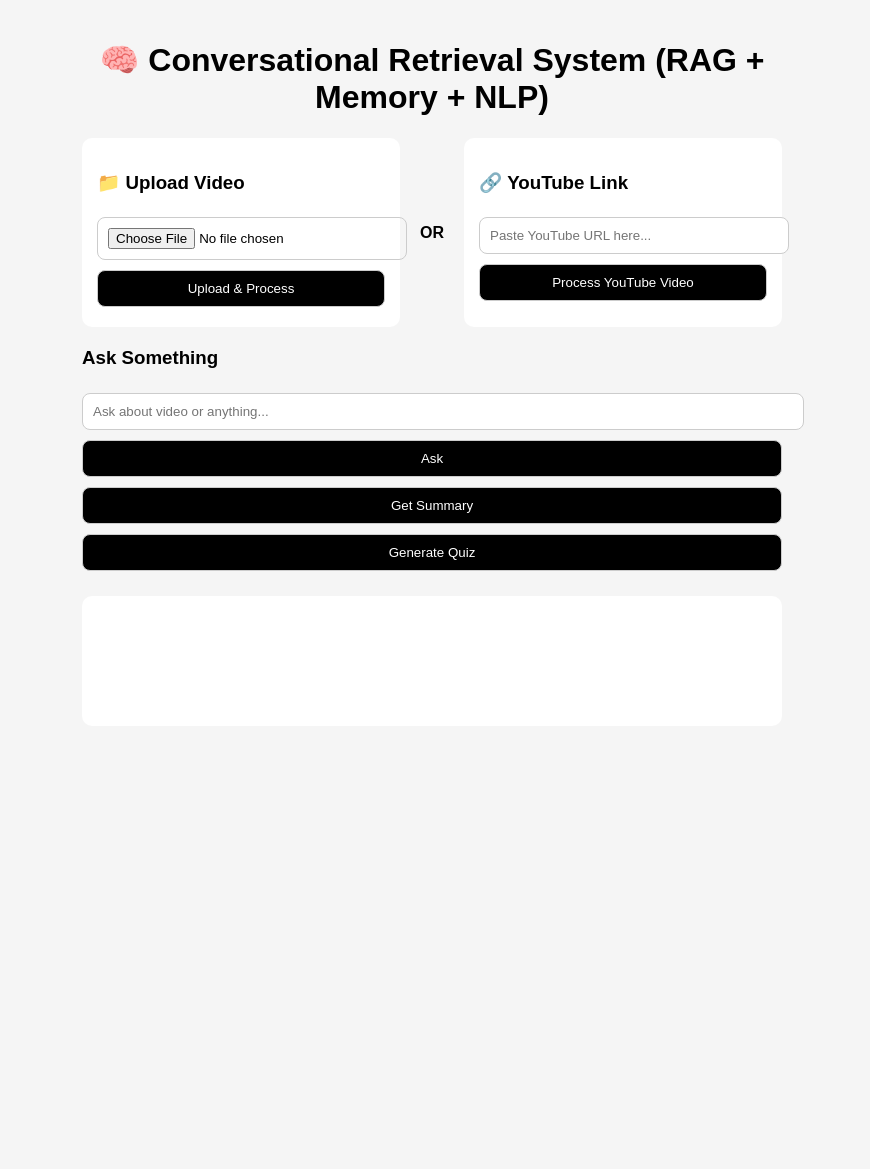
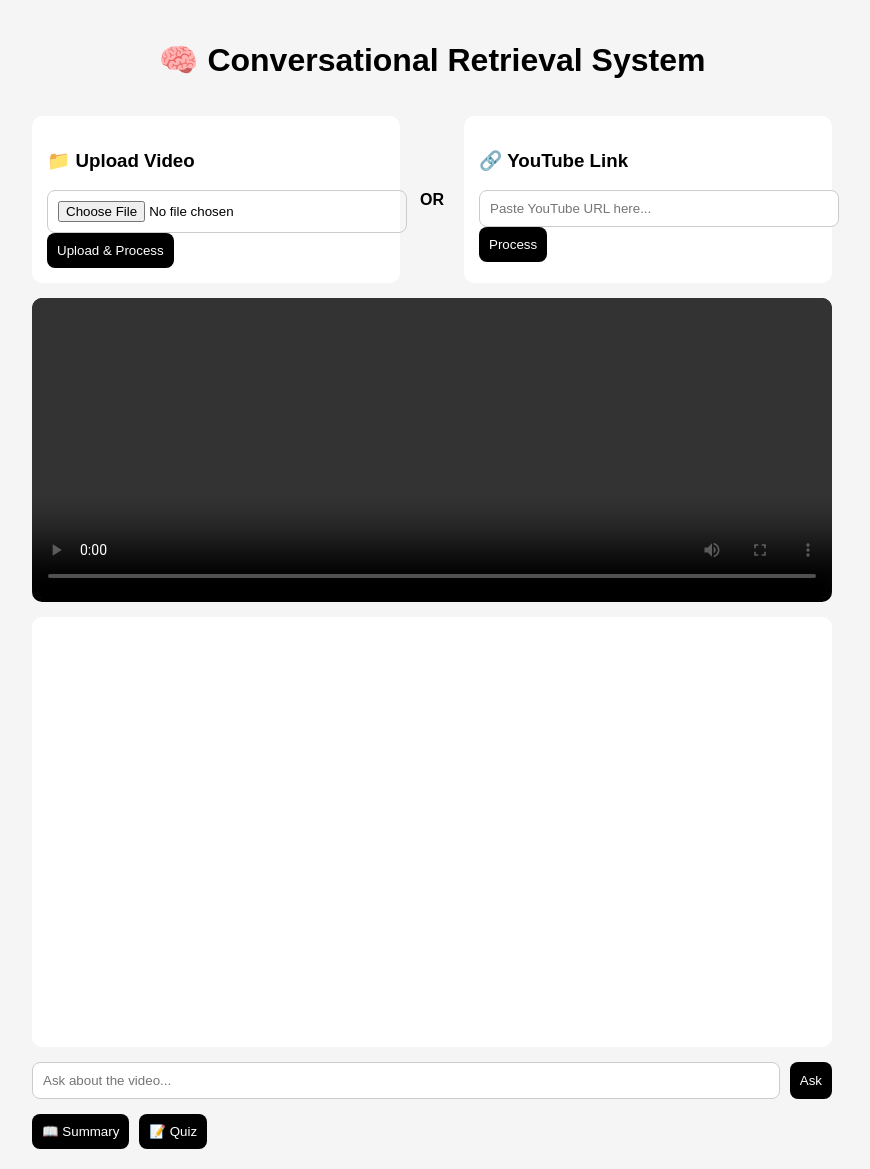
Before and after one commit to AnkuranKh/AI-teacher, a FastAPI app: page / in a window 1280 px wide. Shown: the whole page, without its empty margins (208-1078 px from the left). Before the commit the page ends 571 px from the top, so only its background shows below. Run offline with FastAPI, Linux system fonts and the light colour scheme.

Commit message:
Added new UX for the webpage

```diff
--- a/static/script.js
+++ b/static/script.js
@@ -1,27 +1,18 @@
 function showLoader() {
     document.getElementById("loader").style.display = "block";
-    document.getElementById("progressText").innerText = "Processing...";
 }
 
 function hideLoader() {
     document.getElementById("loader").style.display = "none";
-
-    // ✅ hide progress bar after done
     document.getElementById("progressContainer").style.display = "none";
 }
 
-// ✅ NEW FUNCTION
 function updateProgress(text) {
     document.getElementById("progressText").innerText = text;
 }
 
-//////////////////////////////////////////////////////////
-// ✅ NEW: REAL BACKEND PROGRESS TRACKING
-//////////////////////////////////////////////////////////
-
 async function trackProgress() {
     let interval = setInterval(async() => {
-        try {
         let res = await fetch("/progress/");
         let data = await res.json();
 
@@ -32,142 +23,135 @@ async function trackProgress() {
         bar.innerText = data.progress + "%";
         status.innerText = data.status;
 
-            if (data.progress >= 100) {
-                clearInterval(interval);
-            }
-        } catch (err) {
-            console.log("Progress fetch error:", err);
-        }
+        if (data.progress >= 100) clearInterval(interval);
     }, 1000);
 }
 
-//////////////////////////////////////////////////////////
+/* Upload */
+async function upload() {
+    document.getElementById("chatBox").innerHTML = "";
 
-async function upload() {
     let file = document.getElementById("videoFile").files[0];
+    if (!file) return alert("Select a file");
 
-    if (!file) {
-        alert("Please select a file");
-        return;
-    }
+    // 🎥 SHOW VIDEO
+    let videoPlayer = document.getElementById("videoPlayer");
+    videoPlayer.src = URL.createObjectURL(file);
+    videoPlayer.load();
 
     let formData = new FormData();
     formData.append("file", file);
 
     showLoader();
+    document.getElementById("query").disabled = true;
 
-    // ✅ SHOW PROGRESS BAR
     document.getElementById("progressContainer").style.display = "block";
-
-    // ✅ START TRACKING
     trackProgress();
 
-    updateProgress("📤 Uploading video...");
-
-    let res = await fetch("/upload/", {
-        method: "POST",
-        body: formData
-    });
-
-    let data = await res.json();
-
-    updateProgress("✅ Done!");
-
-    await new Promise(r => setTimeout(r, 500));
-
-    hideLoader();
-    document.getElementById("output").innerText = data.message;
-}
-
-//////////////////////////////////////////////////////////
-// ✅ NEW: YOUTUBE UPLOAD FUNCTION
-//////////////////////////////////////////////////////////
-
-async function uploadYouTube() {
-    let url = document.getElementById("youtubeUrl").value;
-
-    if (!url) {
-        alert("Please enter a YouTube URL");
-        return;
-    }
-
-    showLoader();
-
-    // ✅ SHOW PROGRESS BAR
-    document.getElementById("progressContainer").style.display = "block";
-
-    // ✅ START TRACKING
-    trackProgress();
-
-    updateProgress("⬇️ Downloading YouTube video...");
-
-    let res = await fetch("/upload-youtube/?url=" + encodeURIComponent(url), {
-        method: "POST"
-    });
-
-    let data = await res.json();
-
-    updateProgress("✅ Done!");
-
-    await new Promise(r => setTimeout(r, 500));
-
-    hideLoader();
-    document.getElementById("output").innerText = data.message;
-}
-
-//////////////////////////////////////////////////////////
-// 🚫 NO CHANGES BELOW (kept exactly same)
-//////////////////////////////////////////////////////////
-
-async function ask() {
-    let query = document.getElementById("query").value;
-
-    showLoader();
-    updateProgress("💭 Understanding question...");
-
-    await new Promise(r => setTimeout(r, 300));
-
-    updateProgress("🔎 Fetching context...");
-    await new Promise(r => setTimeout(r, 500));
-
-    updateProgress("🧠 Generating answer...");
-
-    let res = await fetch("/chat/?query=" + encodeURIComponent(query), {
-        method: "POST"
-    });
-
+    let res = await fetch("/upload/", { method: "POST", body: formData });
     let data = await res.json();
 
     hideLoader();
-    document.getElementById("output").innerText = data.answer;
+    document.getElementById("query").disabled = false;
+
+    addMessage(data.message, "ai");
 }
 
-async function getSummary() {
+/* YouTube */
+async function uploadYouTube() {
+    document.getElementById("chatBox").innerHTML = "";
+    let url = document.getElementById("youtubeUrl").value;
+
+    if (!url) return alert("Enter URL");
+
     showLoader();
-    updateProgress("📖 Reading transcript...");
+    document.getElementById("query").disabled = true;
 
-    await new Promise(r => setTimeout(r, 400));
+    document.getElementById("progressContainer").style.display = "block";
+    trackProgress();
 
-    updateProgress("✂️ Summarizing content...");
-
-    let res = await fetch("/summary/");
+    let res = await fetch("/upload-youtube/?url=" + encodeURIComponent(url), { method: "POST" });
     let data = await res.json();
 
     hideLoader();
-    document.getElementById("output").innerText = data.summary;
+    document.getElementById("query").disabled = false;
+
+    addMessage(data.message, "ai");
 }
 
+/* Ask */
+async function ask() {
+    let input = document.getElementById("query");
+    let query = input.value;
+    if (!query) return;
+
+    input.disabled = true;
+
+    addMessage(query, "user");
+    showTyping();
+
+    let res = await fetch("/chat/?query=" + encodeURIComponent(query), { method: "POST" });
+    let data = await res.json();
+
+    removeTyping();
+    addMessage(data.answer, "ai");
+
+    input.disabled = false;
+    input.value = "";
+}
+
+/* Summary */
+async function getSummary() {
+    showLoader();
+    let res = await fetch("/summary/");
+    let data = await res.json();
+    hideLoader();
+
+    addMessage("📖 Summary", "user");
+    addMessage(data.summary, "ai");
+}
+
+/* Quiz */
 async function getQuiz() {
     showLoader();
-    updateProgress("📖 Reading transcript...");
-
-    await new Promise(r => setTimeout(r, 400));
-
-    updateProgress("📝 Creating questions...");
-
     let res = await fetch("/quiz/");
     let data = await res.json();
+    hideLoader();
 
-    hideLoader();
-    document.getElementById("output").innerText = data.quiz;
+    addMessage("📝 Quiz", "user");
+    addMessage(data.quiz, "ai");
 }
+
+/* Chat helpers */
+function addMessage(text, sender) {
+    let chat = document.getElementById("chatBox");
+
+    let msg = document.createElement("div");
+    msg.classList.add("message", sender);
+    msg.innerText = text;
+
+    chat.appendChild(msg);
+    chat.scrollTop = chat.scrollHeight;
+}
+
+/* Typing */
+function showTyping() {
+    let chat = document.getElementById("chatBox");
+
+    let msg = document.createElement("div");
+    msg.classList.add("message", "ai");
+    msg.id = "typing";
+    msg.innerText = "Typing...";
+
+    chat.appendChild(msg);
+}
+
+function removeTyping() {
+    let t = document.getElementById("typing");
+    if (t) t.remove();
+}
+
+/* Enter key */
+document.getElementById("query").addEventListener("keypress", function(e) {
+    if (e.key === "Enter") ask();
+});
--- a/static/style.css
+++ b/static/style.css
@@ -1,6 +1,6 @@
 body {
     font-family: Arial, sans-serif;
-    max-width: 700px;
+    max-width: 800px;
     margin: auto;
     padding: 20px;
     background: #f5f5f5;
@@ -10,41 +10,21 @@ h1 {
     text-align: center;
 }
 
-input,
-button {
-    padding: 10px;
-    margin: 5px 0;
-    width: 100%;
-    border-radius: 8px;
-    border: 1px solid #ccc;
-}
 
-button {
-    background: black;
-    color: white;
-    cursor: pointer;
-}
+/* Layout */
 
-button:hover {
-    background: #333;
-}
-
-#output {
-    margin-top: 20px;
-    padding: 15px;
-    background: white;
-    border-radius: 10px;
-    min-height: 100px;
-    white-space: pre-wrap;
+.container {
+    display: flex;
+    flex-direction: column;
+    gap: 15px;
 }
 
 
-/* ✅ NEW: Input section layout */
+/* Upload */
 
 .input-section {
     display: flex;
     gap: 20px;
-    margin-bottom: 20px;
 }
 
 .upload-box,
@@ -60,6 +40,108 @@ button:hover {
     align-items: center;
     justify-content: center;
     font-weight: bold;
+}
+
+
+/* Video */
+
+.video-container {
+    background: black;
+    border-radius: 10px;
+    overflow: hidden;
+}
+
+video {
+    width: 100%;
+    max-height: 300px;
+    border-radius: 10px;
+}
+
+
+/* Inputs */
+
+input {
+    padding: 10px;
+    border-radius: 8px;
+    border: 1px solid #ccc;
+    width: 100%;
+}
+
+
+/* Buttons */
+
+button {
+    padding: 10px;
+    border-radius: 8px;
+    border: none;
+    background: black;
+    color: white;
+    cursor: pointer;
+}
+
+button:hover {
+    background: #333;
+}
+
+button:active {
+    transform: scale(0.97);
+}
+
+
+/* Chat */
+
+.chat-box {
+    background: white;
+    border-radius: 10px;
+    padding: 15px;
+    height: 400px;
+    overflow-y: auto;
+    display: flex;
+    flex-direction: column;
+    gap: 10px;
+}
+
+.message {
+    padding: 10px;
+    border-radius: 10px;
+    max-width: 75%;
+    white-space: pre-wrap;
+}
+
+.user {
+    align-self: flex-end;
+    background: black;
+    color: white;
+}
+
+.ai {
+    align-self: flex-start;
+    background: #eee;
+}
+
+#typing {
+    font-style: italic;
+    opacity: 0.7;
+}
+
+
+/* Input bar */
+
+.input-bar {
+    display: flex;
+    gap: 10px;
+}
+
+.input-bar input {
+    flex: 1;
+}
+
+
+/* Actions */
+
+.actions {
+    display: flex;
+    gap: 10px;
 }
 
 
@@ -83,3 +165,27 @@ button:hover {
         transform: rotate(360deg);
     }
 }
+
+
+/* Progress */
+
+.progress-bg {
+    background: #ddd;
+    border-radius: 10px;
+}
+
+.progress-bar {
+    width: 0%;
+    height: 20px;
+    background: green;
+    border-radius: 10px;
+    text-align: center;
+    color: white;
+}
+
+
+/* Disabled */
+
+input:disabled {
+    background: #eee;
+}
--- a/templates/index.html
+++ b/templates/index.html
@@ -6,12 +6,14 @@
 </head>
 <body>
 
-    <h1>🧠 Conversational Retrieval System (RAG + Memory + NLP)</h1>
+    <div class="container">
 
-    <!-- ✅ UPDATED INPUT SECTION -->
+        <h1>🧠 Conversational Retrieval System</h1>
+
+        <!-- 🔼 UPLOAD SECTION -->
+        <div class="top-section">
             <div class="input-section">
 
-        <!-- 🔵 Upload Video -->
                 <div class="upload-box">
                     <h3>📁 Upload Video</h3>
                     <input type="file" id="videoFile">
@@ -20,44 +22,49 @@
 
                 <div class="divider">OR</div>
 
-        <!-- 🔴 YouTube Link -->
                 <div class="youtube-box">
                     <h3>🔗 YouTube Link</h3>
                     <input type="text" id="youtubeUrl" placeholder="Paste YouTube URL here...">
-            <button onclick="uploadYouTube()">Process YouTube Video</button>
+                    <button onclick="uploadYouTube()">Process</button>
                 </div>
 
             </div>
+        </div>
 
-    <h3>Ask Something</h3>
-    <input type="text" id="query" placeholder="Ask about video or anything...">
+        <!-- 🎥 VIDEO PLAYER -->
+        <div class="video-container">
+            <video id="videoPlayer" controls></video>
+        </div>
+
+        <!-- 💬 CHAT -->
+        <div id="chatBox" class="chat-box"></div>
+
+        <!-- 🧠 INPUT -->
+        <div class="input-bar">
+            <input type="text" id="query" placeholder="Ask about the video...">
             <button onclick="ask()">Ask</button>
+        </div>
 
-    <button onclick="getSummary()">Get Summary</button>
-    <button onclick="getQuiz()">Generate Quiz</button>
+        <!-- ⚡ ACTIONS -->
+        <div class="actions">
+            <button onclick="getSummary()">📖 Summary</button>
+            <button onclick="getQuiz()">📝 Quiz</button>
+        </div>
 
-    <!-- Loader -->
-    <div id="loader" style="display:none; text-align:center; margin-top:10px;">
+        <!-- ⏳ LOADER -->
+        <div id="loader" style="display:none; text-align:center;">
             <div class="spinner"></div>
             <p id="progressText">Processing...</p>
 
-        <!-- ✅ Progress Bar -->
-        <div id="progressContainer" style="display:none; margin-top:10px;">
-            <div style="background:#ddd; border-radius:10px;">
-                <div id="progressBar" style="
-                    width:0%;
-                    height:20px;
-                    background:green;
-                    border-radius:10px;
-                    text-align:center;
-                    color:white;
-                ">0%</div>
+            <div id="progressContainer" style="display:none;">
+                <div class="progress-bg">
+                    <div id="progressBar" class="progress-bar">0%</div>
                 </div>
                 <p id="progressStatus">Starting...</p>
             </div>
         </div>
 
-    <div id="output"></div>
+    </div>
 
     <script src="/static/script.js"></script>
 
```
Lines whose indentation alone changed are shown as unchanged.
